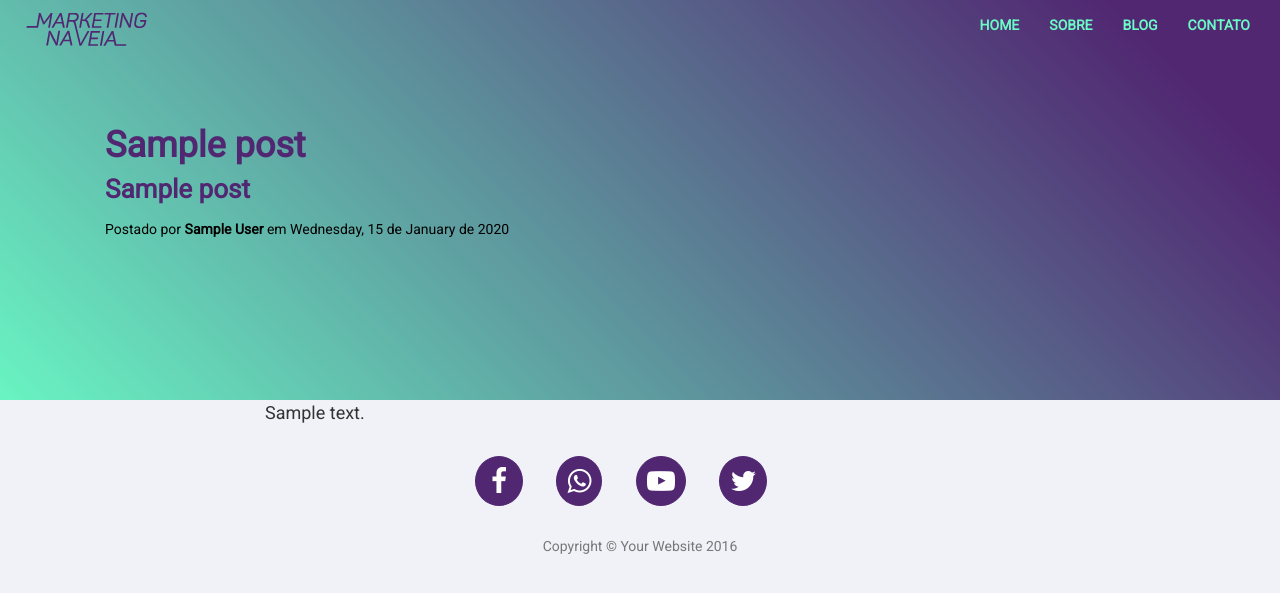
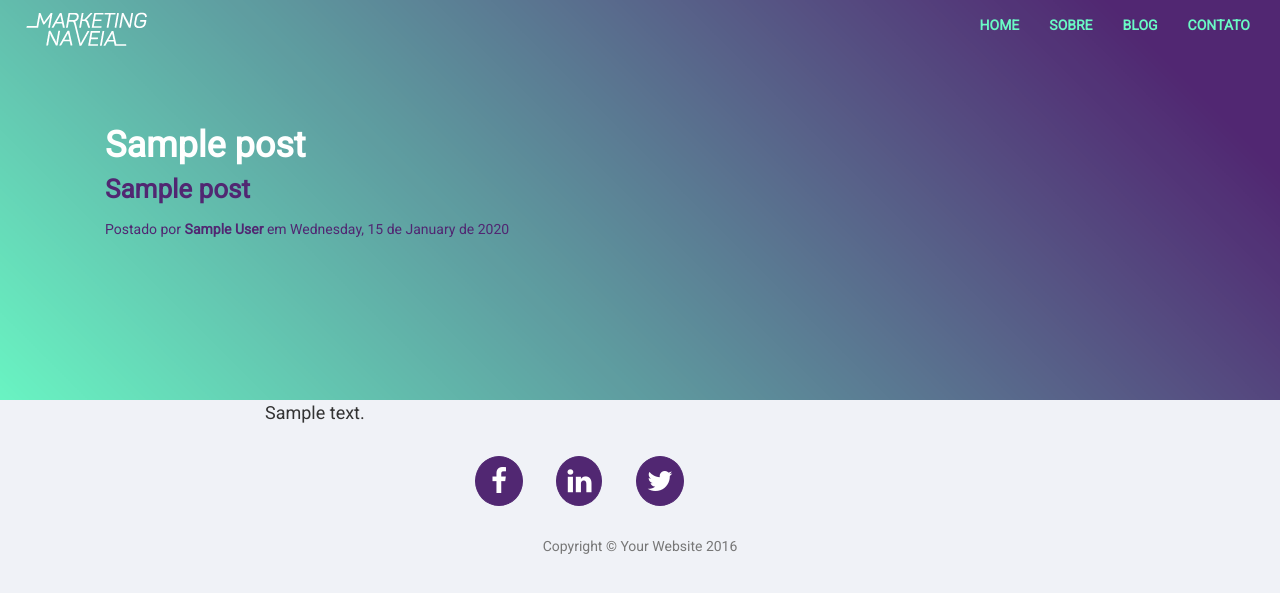
Before and after one commit to gxpunicornios/marketingnaveia, a PHP site: page /post.php?id=1 in a window 1280 px wide. Shown: the top 593 px of the page. Run offline with PHP 8.4, Linux system fonts and the light colour scheme; tables that the repository leaves empty or names only in its code hold one stand-in row (values such as "Sample post"); data that the repository does not hold is empty.

Commit message:
Algumas das alterações solicitadas

```diff
--- a/css/style.css
+++ b/css/style.css
@@ -90,6 +90,7 @@ a{
     border-radius: 0px;
     background-color: #6afac5;
     color: #512772;
+    font-weight: bold;
 }
 
 #cadastro{
@@ -123,12 +124,13 @@ a{
     border-radius: 0px;
     background-color: #6afac5;
     color: #512772;
+    font-weight: bold;
 }
 #logo{
     margin-bottom: -100px;
     width: 250px;
     height: 150px;
-    background: url(../img/logo.png) no-repeat;
+    background: url(../img/logo_mktnaveia_branco.png) no-repeat;
     background-position-y: 10px;
     margin-left: 10px;
 }
@@ -170,6 +172,7 @@ footer i.fa-facebook{
   max-width: 100px;
   border-width: 4px;
   margin: 10px 0px;
+  border-color: white;
 }
 
 .post a:hover{
@@ -177,9 +180,26 @@ footer i.fa-facebook{
   text-decoration: none;
 }
 
-.site-heading h1,p{
+.post a p{
+  font-size: 38px;
+}
+
+.home h1,p{
+  color: white;
+}
+
+#blog-head h1,p{
   color: #512772;
 }
+
+.teste{
+  color: white;
+}
+
+#corpo h1,p{
+  color: #2d2e32;
+}
+
 #sobre{
     background-color: #73358b;
     color: #fff;
--- a/footer.php
+++ b/footer.php
@@ -4,8 +4,7 @@
           <div class="col-md-4"></div>
           <div class="col-md-4">
             <a href="#"><i class="fa fa-facebook fa-2x" aria-hidden="true"></i></a>
-            <a href="#"><i class="fa fa-whatsapp fa-2x" aria-hidden="true"></i></a>
-            <a href="#"><i class="fa fa-youtube-play fa-2x"></i></a>
+            <a href="#"><i class="fa fa-linkedin fa-2x" aria-hidden="true"></i></a>
             <a href="#"><i class="fa fa-twitter fa-2x"></i></a>
           </div>
           <div class="col-md-4"></div>
--- a/post.php
+++ b/post.php
@@ -37,6 +37,7 @@ $post = $db->getPost($id);
   <link href="https://fonts.googleapis.com/css?family=Roboto" rel="stylesheet">
   <link href="css/style.css" rel="stylesheet">
   <link rel="stylesheet" href="font-awesome/css/font-awesome.min.css">
+  <link rel="shortcut icon" href="img/img_thumb.png" type="image/x-png">
 
 </head>
 <?php include_once("analyticstracking.php") ?>
@@ -44,10 +45,10 @@ $post = $db->getPost($id);
     <header class="intro-header" style="background-image: url('img/banner-post.png')">
         <?php include 'navbar.php'; ?>
         <div id="blog-head" class="site-heading container align-items-center">
-            <div class="post-title" style="font-size:36px;color:#512772;font-weight:bold;"><?php echo $post['post_title']; ?></div>
+            <div class="post-title" style="font-size:36px;color:white;font-weight:bold;"><?php echo $post['post_title']; ?></div>
             <div class="post-subtitle" style="font-size:26px;color:#512772;font-weight:bold;"><?php echo $post['post_subtitle']; ?></div>
             <p></p>
-            <p style="color:#000">Postado por <b><?php echo $post['post_author']; ?></b> em <?php echo strftime('%A, %d de %B de %Y', strtotime($post['post_date_created'])); ?></p>
+            <p style="color:#512772">Postado por <b><?php echo $post['post_author']; ?></b> em <?php echo strftime('%A, %d de %B de %Y', strtotime($post['post_date_created'])); ?></p>
         </div>
     </header>
 
@@ -56,7 +57,7 @@ $post = $db->getPost($id);
             <div class="row">
                 <div class="col-md-2"></div>
                 <div class="col-lg-8">
-                    <div class="post-text" style="font-size:18px;">
+                    <div id="corpo" class="post-text" style="font-size:18px">
                         <?php echo $post['post_description']?>
                     </div>
                 </div>
```
Also changed, not shown: index.php (+6 -5 lines), img/img_thumb.png (added), img/logo.png (deleted), img/logo_mktnaveia_branco.png (added).
